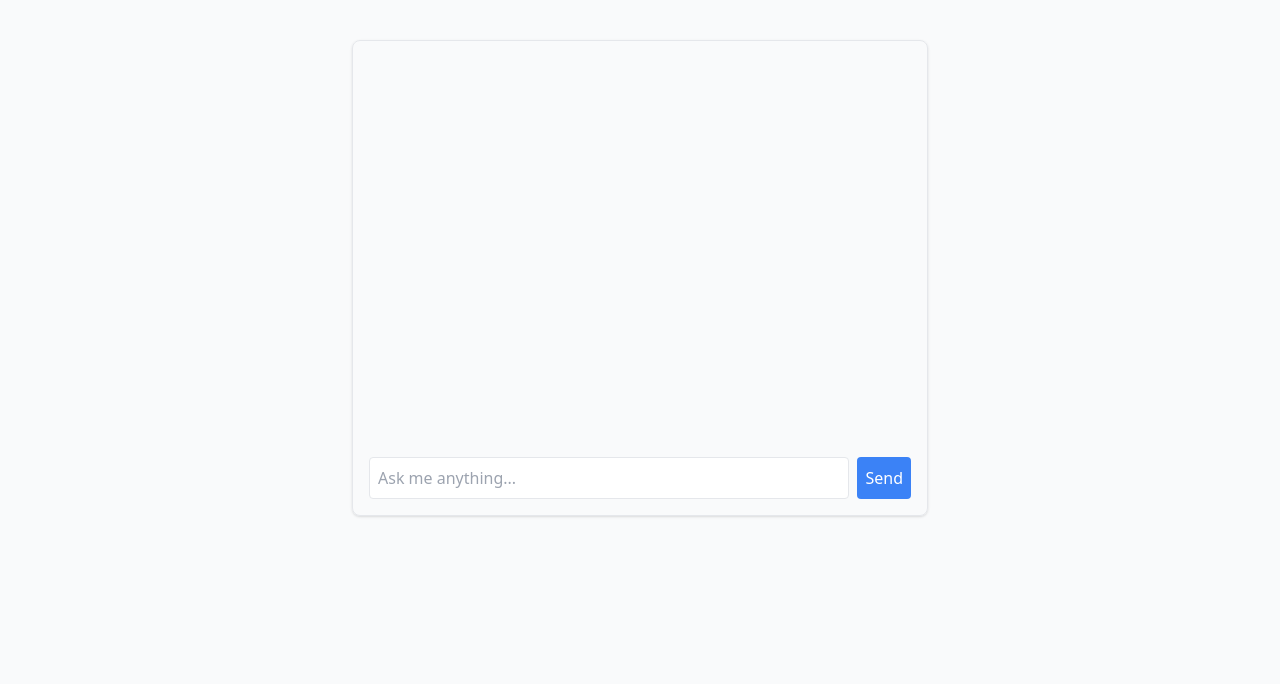
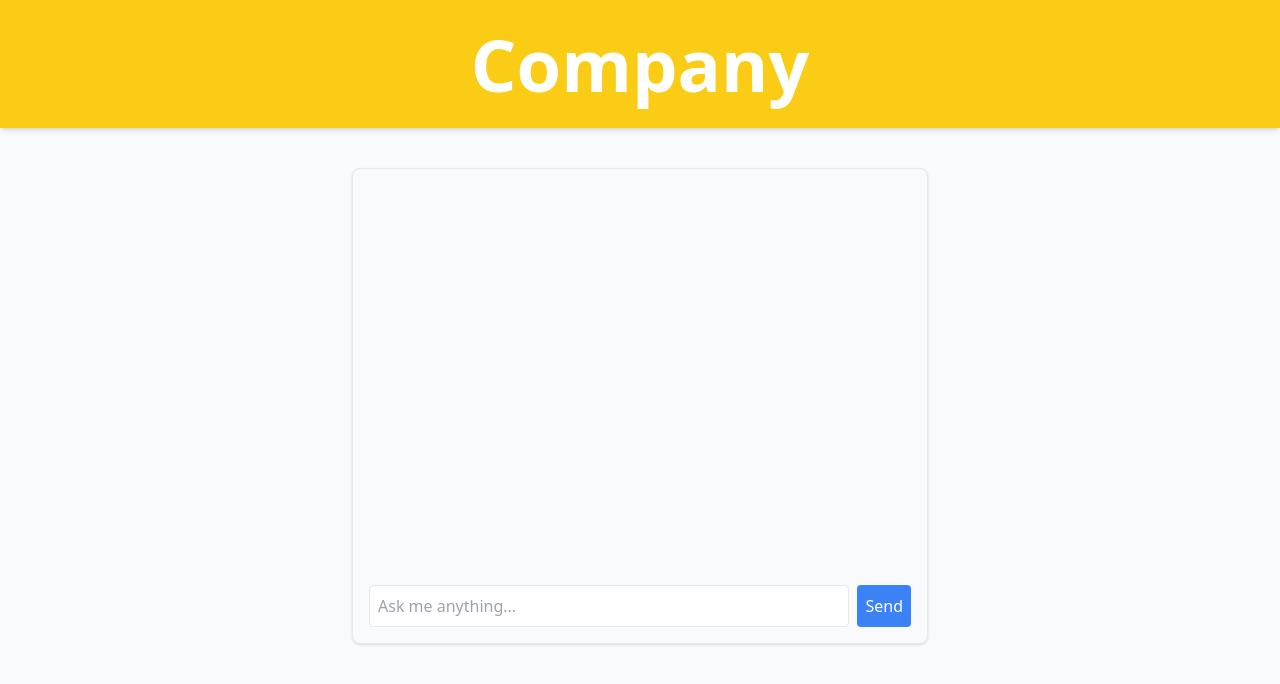
Before and after one commit to JThorley11/Early-Careers-Project, a React (Create React App) app in the folder frontend/: page / in a window 1280 px wide. Shown: the top 684 px of the page. Built offline with nearby package versions, Linux system fonts and the light colour scheme.

Commit message:
Adding banner for the page

```diff
--- a/frontend/src/App.jsx
+++ b/frontend/src/App.jsx
@@ -1,4 +1,5 @@
 import { useState, useRef } from "react";
+import Banner from "./components/Banner";
 
 function App() {
   const [question, setQuestion] = useState("");
@@ -46,6 +47,8 @@ function App() {
   };
 
   return (
+    <>
+      <Banner />
       <div className="max-w-xl mx-auto mt-10 p-4 border rounded-lg shadow">
         <div className="mb-4 space-y-2 h-96 overflow-y-auto" ref={chatRef}>
           {chat.map((msg, idx) => (
@@ -77,6 +80,7 @@ function App() {
           </button>
         </form>
       </div>
+    </>
   );
 }
 
--- /dev/null
+++ b/frontend/src/components/Banner.jsx
@@ -0,0 +1,16 @@
+//import Logo from "../assets/logo.svg";  need to get the logo svg later
+const Logo = null;
+
+const Banner = () => {
+  return (
+    <div className="w-full h-32 bg-yellow-400 flex justify-center items-center shadow-md">
+        {Logo ? (
+            <img src={Logo} alt="Logo" className="h-20" />
+        ) : (
+            <span className="text-white text-7xl font-bold">Company</span> //for anonymity
+        )}
+    </div>
+  );
+};
+
+export default Banner;
```
Lines whose indentation alone changed are shown as unchanged.
